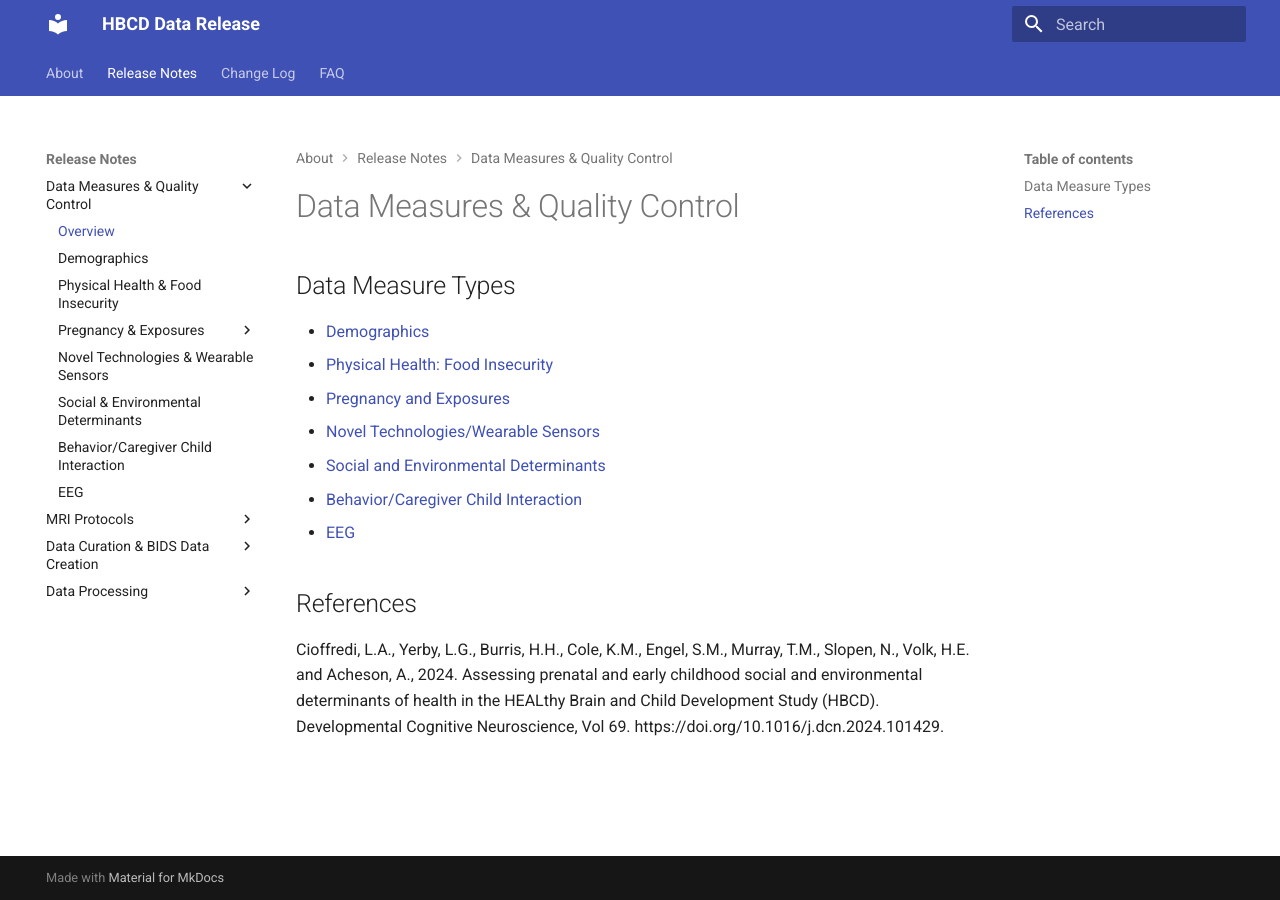
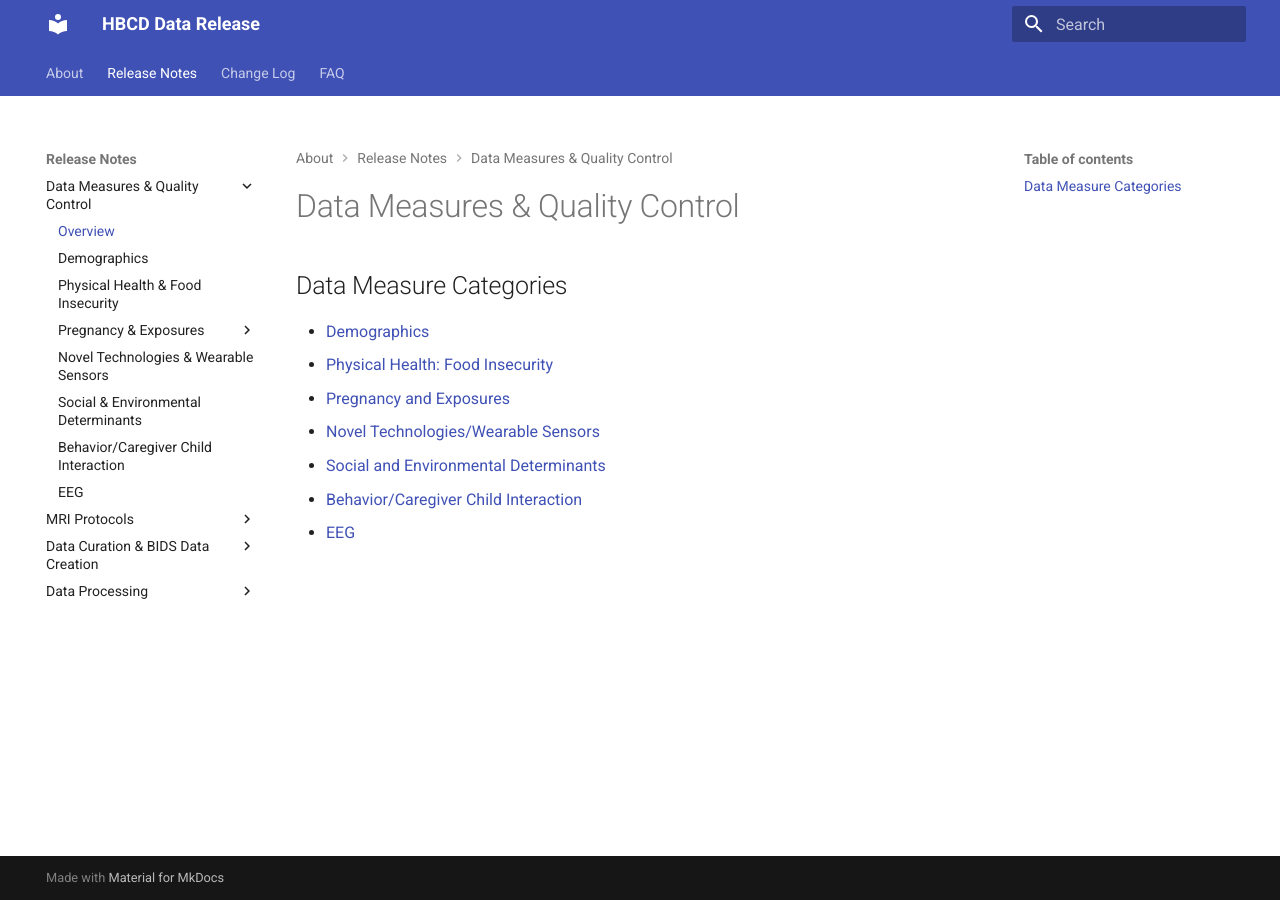
Before and after one commit to mattcieslak/hbcd-docs, an MkDocs documentation site: the page built from docs/measures/index.md, in a window 1280 px wide. Built offline with MkDocs 1.6.1 and Material for MkDocs 9.7.7, drawn with Linux system fonts in a browser that asks for light colours.

Commit message:
Update index.md

```diff
--- a/docs/measures/index.md
+++ b/docs/measures/index.md
@@ -1,6 +1,6 @@
 # Data Measures & Quality Control
 
-## Data Measure Types
+## Data Measure Categories
 - [Demographics](demographics.md)
 - [Physical Health: Food Insecurity](physhealth.md)
 - [Pregnancy and Exposures](pregexposures.md)
@@ -8,6 +8,3 @@
 - [Social and Environmental Determinants](socenv_determinants.md)
 - [Behavior/Caregiver Child Interaction](behavior.md)
 - [EEG](eeg.md)
-
-## References
-Cioffredi, L.A., Yerby, L.G., Burris, H.H., Cole, K.M., Engel, S.M., Murray, T.M., Slopen, N., Volk, H.E. and Acheson, A., 2024. Assessing prenatal and early childhood social and environmental determinants of health in the HEALthy Brain and Child Development Study (HBCD). Developmental Cognitive Neuroscience, Vol 69. https://doi.org/10.1016/j.dcn.2024.101429.
```
